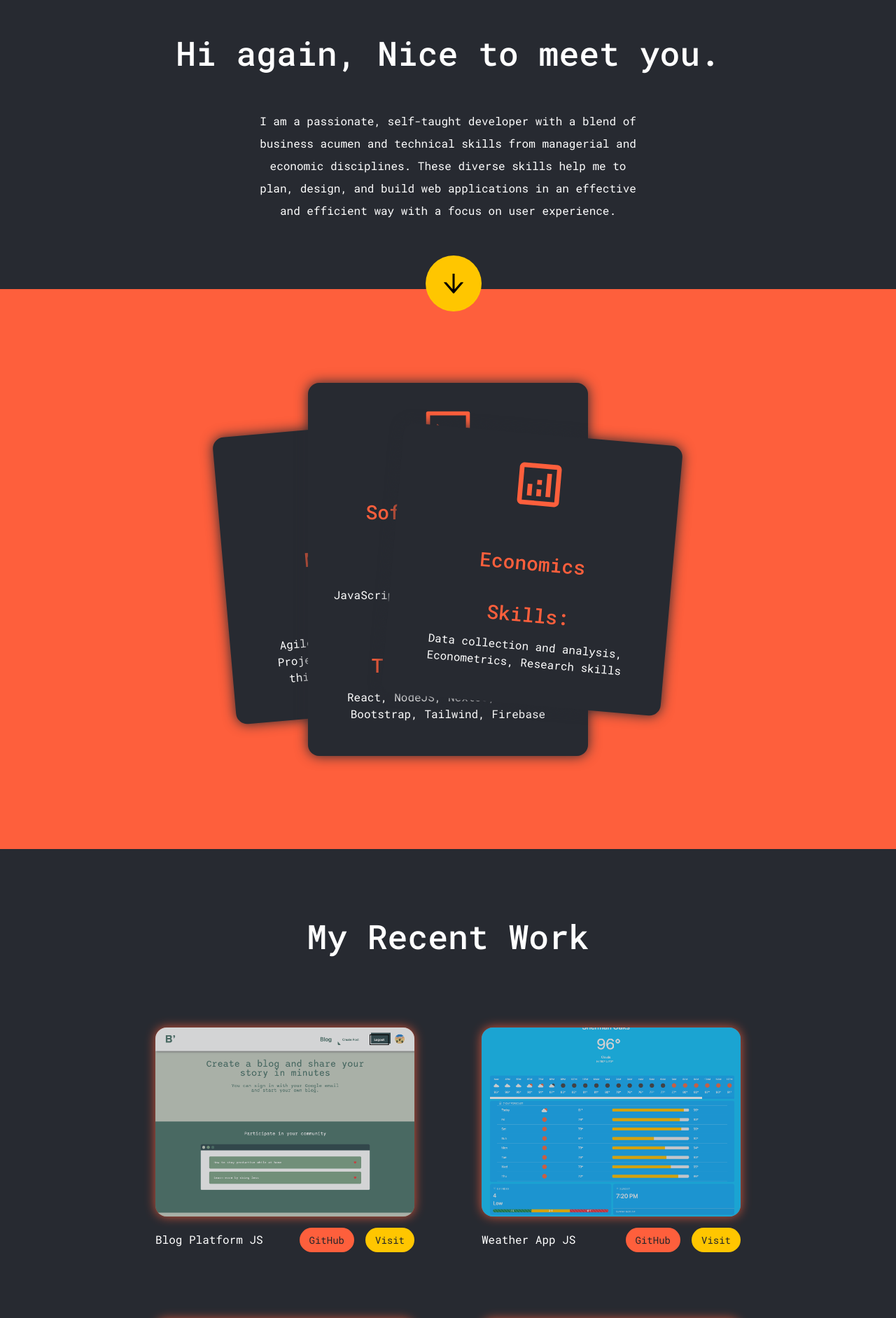
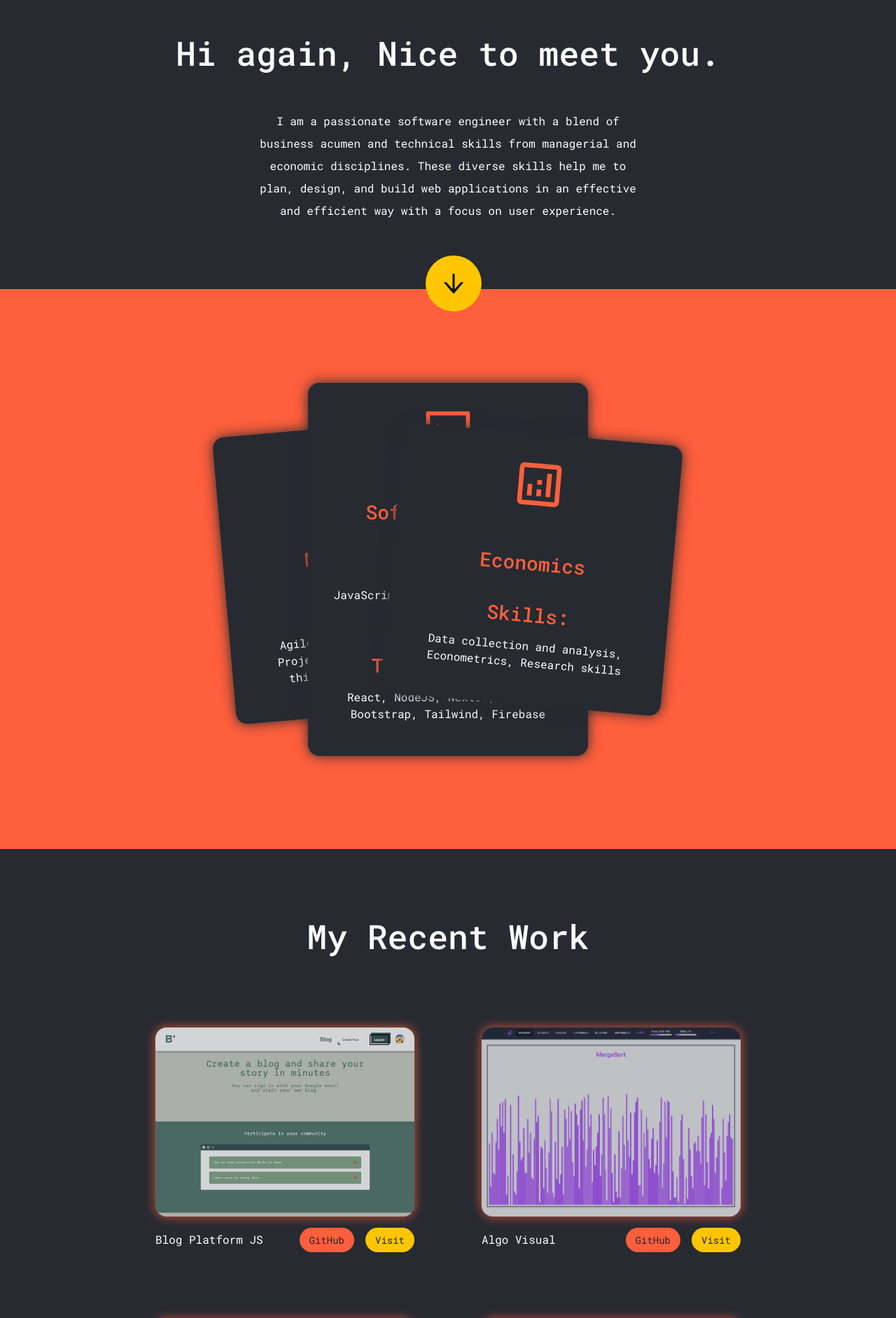
Before and after one commit to nikolaevK/Portfolio, a React (Create React App) app: page /about in a window 1280 px wide. Shown: the part 529-2412 px from the top of the page at 70% size. Built offline with nearby package versions, Linux system fonts and the light colour scheme.

Commit message:
Project Addition

```diff
--- a/src/components/about/About.js
+++ b/src/components/about/About.js
@@ -20,11 +20,10 @@ export default function About() {
         <div className="about-me-section">
           <h1>Hi again, Nice to meet you.</h1>
           <p>
-            I am a passionate, self-taught developer with a blend of business
-            acumen and technical skills from managerial and economic
-            disciplines. These diverse skills help me to plan, design, and build
-            web applications in an effective and efficient way with a focus on
-            user experience.
+            I am a passionate software engineer with a blend of business acumen
+            and technical skills from managerial and economic disciplines. These
+            diverse skills help me to plan, design, and build web applications
+            in an effective and efficient way with a focus on user experience.
           </p>
           <div className="down-pointer">
             <AiOutlineArrowDown />
--- a/src/components/contact/Contact.js
+++ b/src/components/contact/Contact.js
@@ -59,11 +59,7 @@ export default function Contact() {
             <BsWhatsapp className="contact-img" />
             <h4>WhatsApp</h4>
             <h5>+18054608670</h5>
-            <a
-              href="https://api.whatsapp.com/send?phone+18054608670"
-              target="_blank"
-              rel="noopener noreferrer"
-            >
+            <a href="https://api.whatsapp.com" target="_blank" rel="whatSapp">
               Send a Message
             </a>
           </article>
--- a/src/components/portfolio/Portfolio.js
+++ b/src/components/portfolio/Portfolio.js
@@ -6,6 +6,8 @@ import shoppingImg from "./shopping_Card.png";
 import minesweeperImg from "./minesweeper.png";
 import portfolio from "./portfolio.png";
 import blog from "./blog.png";
+import algoImg from "./algo_visual.png";
+import calculator from "./calculator.png";
 
 const data = [
   {
@@ -17,38 +19,52 @@ const data = [
   },
   {
     id: 2,
+    image: algoImg,
+    title: "Algo Visual",
+    github: "https://github.com/nikolaevK/Sorting-Visualizer",
+    visit: "https://effervescent-concha-cbb482.netlify.app",
+  },
+  {
+    id: 3,
     image: weatherImg,
     title: "Weather App JS",
     github: "https://github.com/nikolaevK/Weather-Application",
     visit: "https://frabjous-torte-84eace.netlify.app/",
   },
   {
-    id: 3,
+    id: 4,
     image: portfolio,
     title: "Portfolio JS",
     github: "https://github.com/nikolaevK/Portfolio",
     visit: "https://knikolaev.com/",
   },
   {
-    id: 4,
+    id: 5,
     image: budgetImg,
     title: "Expense Tracker TS",
     github: "https://github.com/nikolaevK/Track-Expenses",
     visit: "https://moonlit-churros-cd4eff.netlify.app",
   },
   {
-    id: 5,
+    id: 6,
     image: shoppingImg,
     title: "Shopping Card TS",
     github: "https://github.com/nikolaevK/Web-Store-Add-To-Cart",
     visit: "https://gilded-cendol-93ca80.netlify.app",
   },
   {
-    id: 6,
+    id: 7,
     image: minesweeperImg,
     title: "Minesweeper JS",
     github: "https://github.com/nikolaevK/Minesweeper-Clone",
     visit: "https://chipper-panda-106f57.netlify.app",
+  },
+  {
+    id: 8,
+    image: calculator,
+    title: "Calculator TS",
+    github: "https://github.com/nikolaevK/Calculator-Ts",
+    visit: "https://calm-squirrel-3d98fa.netlify.app",
   },
 ];
 
```
Also changed, not shown: src/components/portfolio/algo_visual.png (added), src/components/portfolio/calculator.png (added).
